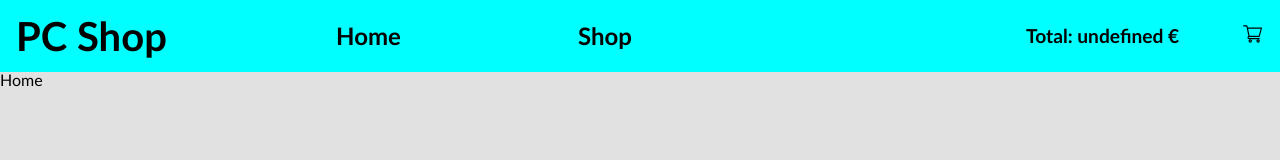
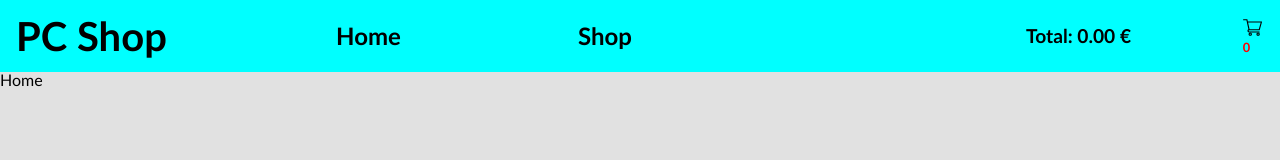
Before and after one commit to gizinski-jacek/shopping-cart-react, a React (Create React App) app: page / in a window 1280 px wide. Shown: the top 160 px of the page. Built offline with nearby package versions, Linux system fonts and the light colour scheme.

Commit message:
Updating total cart value whenever contents of cart change. Refactored function adding items to cart to update item count if same one is already in cart.

```diff
--- a/src/App.js
+++ b/src/App.js
@@ -4,19 +4,30 @@ import NavBar from './components/NavBar';
 import Home from './components/Home';
 import Shop from './components/Shop';
 import Cart from './components/Cart';
-import { useState } from 'react';
+import { useEffect, useState } from 'react';
 
 const App = () => {
 	const [showCart, setShowCart] = useState(false);
 	const [cartContents, setCartContents] = useState([]);
-	console.log(cartContents);
+	const [totalItemPrice, setTotalItemPrice] = useState(0);
+	const [totalItemCount, setTotalItemCount] = useState(0);
 
 	const toggleCartDisplay = () => {
 		setShowCart((prevState) => !prevState);
 	};
 
-	const addItemToCart = (item) => {
-		setCartContents((prevState) => [...prevState, item]);
+	const addItemToCart = (item, quantity) => {
+		const duplicate = cartContents.find((dup) => dup === item);
+		if (duplicate) {
+			setCartContents((prevState) => [
+				...prevState.filter((item) => item !== duplicate),
+			]);
+			duplicate.count += quantity;
+			setCartContents((prevState) => [...prevState, duplicate]);
+		} else {
+			item.count = quantity;
+			setCartContents((prevState) => [...prevState, item]);
+		}
 	};
 
 	const removeItemFromCart = (remove) => {
@@ -25,14 +36,31 @@ const App = () => {
 		]);
 	};
 
+	useEffect(() => {
+		setTotalItemPrice(
+			cartContents
+				.map((item) => item.Price * item.count)
+				.reduce((a, b) => a + b, 0)
+				.toFixed(2)
+		);
+		setTotalItemCount(
+			cartContents.map((item) => item.count).reduce((a, b) => a + b, 0)
+		);
+	}, [cartContents]);
+
 	return (
 		<BrowserRouter>
-			<NavBar toggle={toggleCartDisplay} />
+			<NavBar
+				toggle={toggleCartDisplay}
+				totalPrice={totalItemPrice}
+				totalCount={totalItemCount}
+			/>
 			<Switch>
 				<Route exact path='/' component={Home} />
 				<Route exact path='/shop'>
 					<Shop addToCart={addItemToCart} />
 				</Route>
+				<Route exact path='/checkout' component={Home} />
 			</Switch>
 			{showCart ? (
 				<Cart
```
